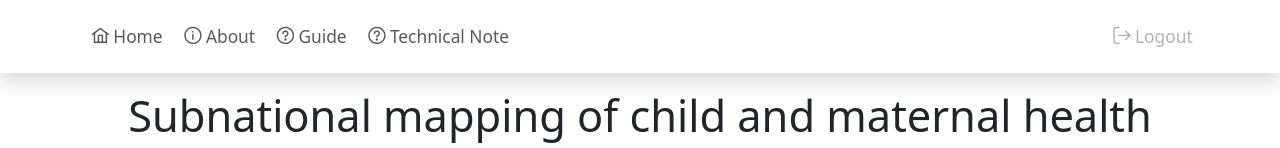
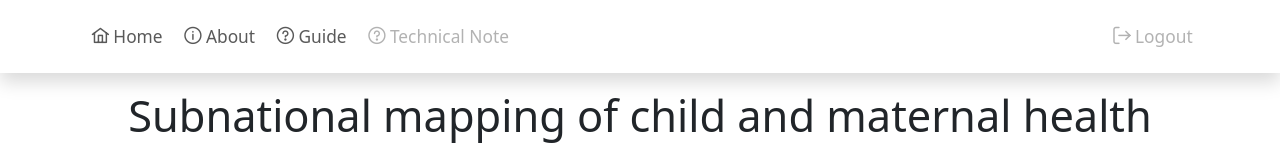
Before and after one commit to rhorom/temporary, a React (Vite) app: page /#/ in a window 1280 px wide. Shown: the top 148 px of the page. Built offline with nearby package versions, Linux system fonts and the light colour scheme.

Commit message:
fix some links

```diff
--- a/src/App.jsx
+++ b/src/App.jsx
@@ -49,7 +49,7 @@ function Layout() {
                 <Nav.Link href='./'><i className='pi pi-home mx-1'></i>Home</Nav.Link>
                 <Nav.Link href='#/about'><i className='pi pi-info-circle mx-1'></i>About</Nav.Link>
                 <Nav.Link href='#/guide'><i className='pi pi-question-circle mx-1'></i>Guide</Nav.Link>
-                <Nav.Link href='#/technote-0'><i className='pi pi-question-circle mx-1'></i>Technical Note</Nav.Link>
+                <Nav.Link href='#/technote-0' disabled><i className='pi pi-question-circle mx-1'></i>Technical Note</Nav.Link>
                 {/*
                 <NavDropdown title={<span><i className='pi pi-question-circle mx-1'></i>Technical Note</span>}>
                   <NavDropdown.Item href='#/technote-1' disabled>Technical Note 1</NavDropdown.Item>
--- a/src/pages/Info.jsx
+++ b/src/pages/Info.jsx
@@ -47,7 +47,7 @@ const askChangeN = (
             We use that to filter which districts to show on the map. Districts where the exceedance probability is less than the selected limit will be filtered out.
         </p>
         <hr/>
-        Find out more on the <a href='#technote-2' target='_blank'>Technical Note 2</a> page.
+        {/*Find out more on the <a href='#technote-2' target='_blank'>Technical Note 2</a> page.*/}
     </div>
 )
 
@@ -69,7 +69,7 @@ const askChangeP = (
             We use that to filter which districts to show on the map. Districts where the exceedance probability is less than the selected limit will be filtered out.
         </p>
         <hr/>
-        Find out more on the <a href='#tech-note-2' target='_blank'>Technical Note 2</a> page.
+        {/*Find out more on the <a href='#technote-2' target='_blank'>Technical Note 2</a> page.*/}
     </div>
 )
 
@@ -95,6 +95,8 @@ function Illustration(){
     function handleShow(){setShow(true)}
     function handleHide(){setShow(false)}
 
+    return <></>
+    {/*
     return (
         <div className="text-center m-0 p-0 mb-2">
             <Button variant='danger' size='sm' onClick={handleShow}>Illustration</Button>
@@ -107,6 +109,7 @@ function Illustration(){
             </Modal>
         </div>
     )
+    */}
 }
 
 export function MoreInfo({ content }){
```
